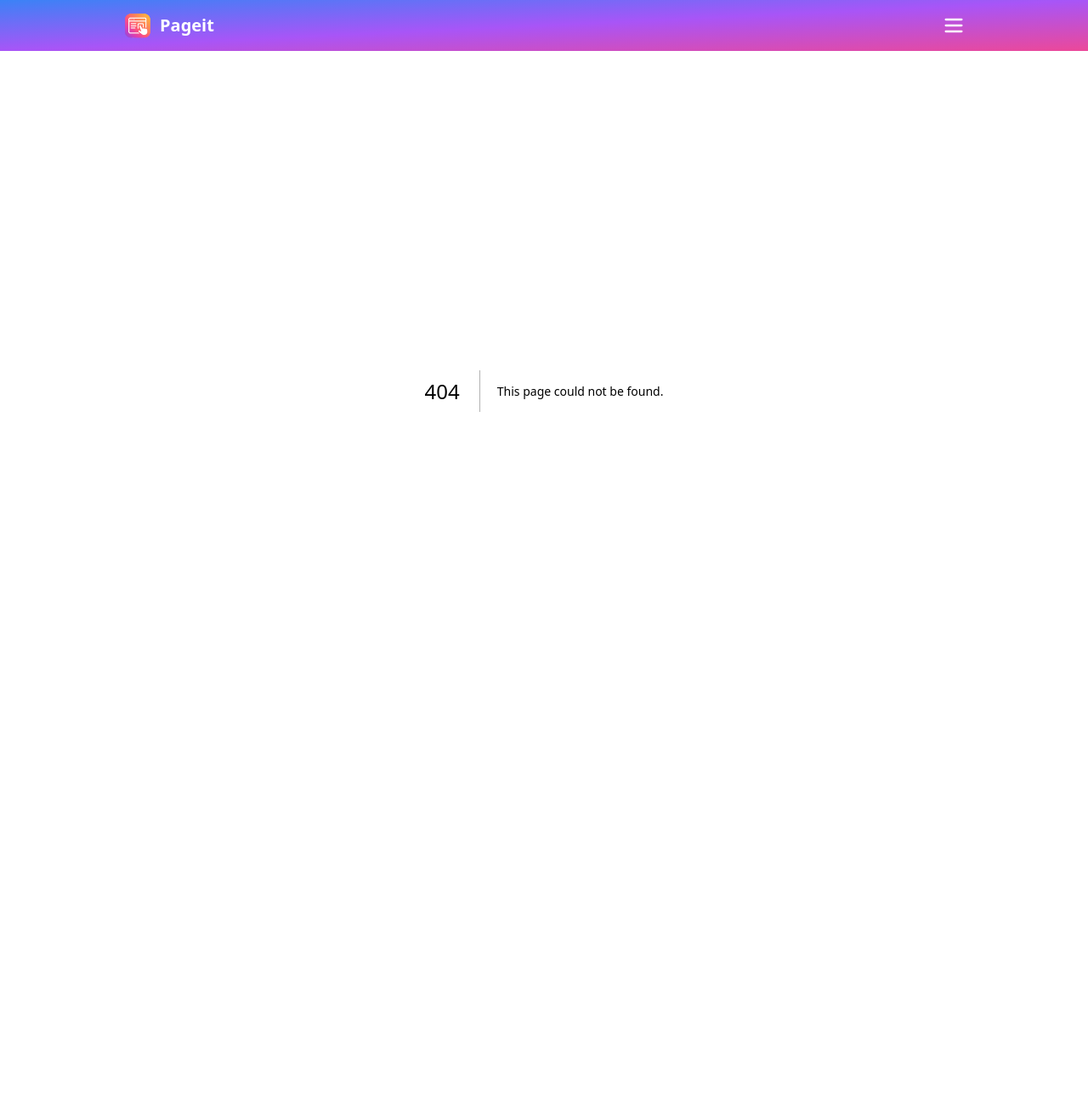
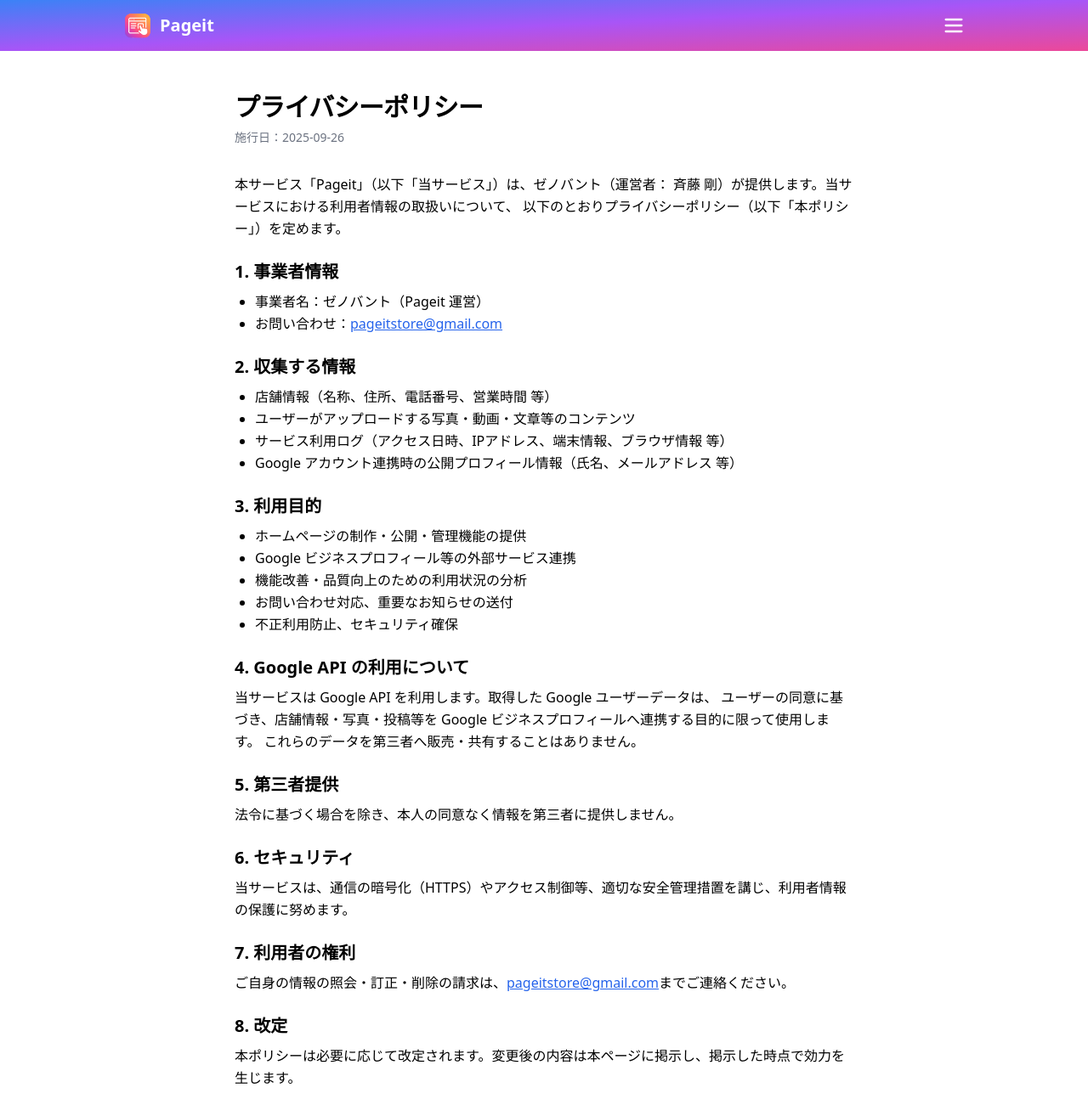
Before and after one commit to tsuyoshi-3110/pageit, a Next.js app: page /privacy in a window 1280 px wide. Before the commit this address had no page. Shown: the top 1314 px of the page at 85% size. Before the commit the page ends 860 px from the top, so only its background shows below. Built offline with nearby package versions, Linux system fonts and the light colour scheme.

Commit message:
2025 0926 0825

```diff
--- /dev/null
+++ b/src/app/privacy/page.tsx
@@ -0,0 +1,100 @@
+// app/privacy/page.tsx
+import type { Metadata } from "next";
+
+export const metadata: Metadata = {
+  title: "プライバシーポリシー | Pageit",
+  description:
+    "Pageit（ページット）のプライバシーポリシーです。収集する情報、利用目的、第三者提供、Google APIデータの取り扱い、セキュリティ、利用者の権利等について記載しています。",
+  robots: { index: true, follow: true },
+  alternates: { canonical: "https://www.pageit.shop/privacy" },
+};
+
+export default function PrivacyPage() {
+  const updated = "2025-09-26"; // 必要に応じて更新
+
+  return (
+    <main className="mx-auto max-w-3xl px-5 py-12">
+      <h1 className="text-3xl font-bold tracking-tight">プライバシーポリシー</h1>
+      <p className="mt-2 text-sm text-gray-500">施行日：{updated}</p>
+
+      <section className="mt-8 space-y-6 leading-relaxed">
+        <p>
+          本サービス「Pageit」（以下「当サービス」）は、ゼノバント（運営者：
+          斉藤 剛）が提供します。当サービスにおける利用者情報の取扱いについて、
+          以下のとおりプライバシーポリシー（以下「本ポリシー」）を定めます。
+        </p>
+
+        <div>
+          <h2 className="text-xl font-semibold">1. 事業者情報</h2>
+          <ul className="mt-2 list-disc pl-6">
+            <li>事業者名：ゼノバント（Pageit 運営）</li>
+            <li>お問い合わせ：<a href="mailto:pageitstore@gmail.com" className="underline text-blue-600">pageitstore@gmail.com</a></li>
+          </ul>
+        </div>
+
+        <div>
+          <h2 className="text-xl font-semibold">2. 収集する情報</h2>
+          <ul className="mt-2 list-disc pl-6">
+            <li>店舗情報（名称、住所、電話番号、営業時間 等）</li>
+            <li>ユーザーがアップロードする写真・動画・文章等のコンテンツ</li>
+            <li>サービス利用ログ（アクセス日時、IPアドレス、端末情報、ブラウザ情報 等）</li>
+            <li>Google アカウント連携時の公開プロフィール情報（氏名、メールアドレス 等）</li>
+          </ul>
+        </div>
+
+        <div>
+          <h2 className="text-xl font-semibold">3. 利用目的</h2>
+          <ul className="mt-2 list-disc pl-6">
+            <li>ホームページの制作・公開・管理機能の提供</li>
+            <li>Google ビジネスプロフィール等の外部サービス連携</li>
+            <li>機能改善・品質向上のための利用状況の分析</li>
+            <li>お問い合わせ対応、重要なお知らせの送付</li>
+            <li>不正利用防止、セキュリティ確保</li>
+          </ul>
+        </div>
+
+        <div>
+          <h2 className="text-xl font-semibold">4. Google API の利用について</h2>
+          <p className="mt-2">
+            当サービスは Google API を利用します。取得した Google ユーザーデータは、
+            ユーザーの同意に基づき、店舗情報・写真・投稿等を Google
+            ビジネスプロフィールへ連携する目的に限って使用します。
+            これらのデータを第三者へ販売・共有することはありません。
+          </p>
+        </div>
+
+        <div>
+          <h2 className="text-xl font-semibold">5. 第三者提供</h2>
+          <p className="mt-2">
+            法令に基づく場合を除き、本人の同意なく情報を第三者に提供しません。
+          </p>
+        </div>
+
+        <div>
+          <h2 className="text-xl font-semibold">6. セキュリティ</h2>
+          <p className="mt-2">
+            当サービスは、通信の暗号化（HTTPS）やアクセス制御等、適切な安全管理措置を講じ、利用者情報の保護に努めます。
+          </p>
+        </div>
+
+        <div>
+          <h2 className="text-xl font-semibold">7. 利用者の権利</h2>
+          <p className="mt-2">
+            ご自身の情報の照会・訂正・削除の請求は、
+            <a href="mailto:pageitstore@gmail.com" className="underline text-blue-600">
+              pageitstore@gmail.com
+            </a>
+            までご連絡ください。
+          </p>
+        </div>
+
+        <div>
+          <h2 className="text-xl font-semibold">8. 改定</h2>
+          <p className="mt-2">
+            本ポリシーは必要に応じて改定されます。変更後の内容は本ページに掲示し、掲示した時点で効力を生じます。
+          </p>
+        </div>
+      </section>
+    </main>
+  );
+}
--- a/src/components/Navbar.tsx
+++ b/src/components/Navbar.tsx
@@ -83,6 +83,14 @@ export default function Navbar() {
           </Link>
 
           <Link
+            href="/privacy"
+            onClick={() => setMenuOpen(false)}
+            className="w-52 text-center text-lg font-semibold text-white bg-purple-500 px-6 py-2 rounded-full shadow hover:bg-purple-600 transition"
+          >
+            プライバシーポリシー
+          </Link>
+
+          <Link
             href="/legal"
             onClick={() => setMenuOpen(false)}
             className="w-52 text-center text-lg font-semibold text-white bg-purple-500 px-6 py-2 rounded-full shadow hover:bg-purple-600 transition"
```
Also changed, not shown: 1 other file (tests, documents, lock files or other folders).
